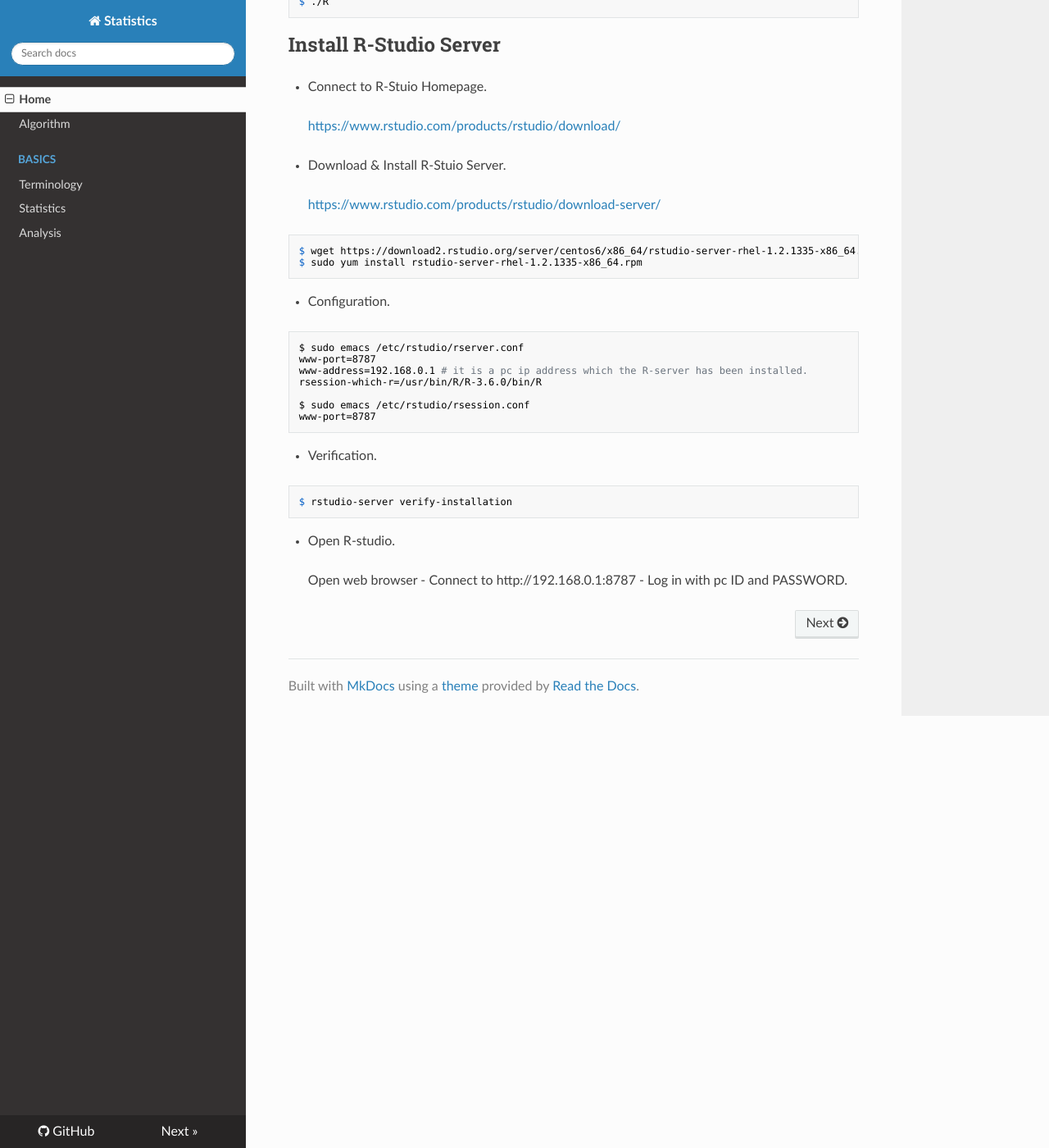
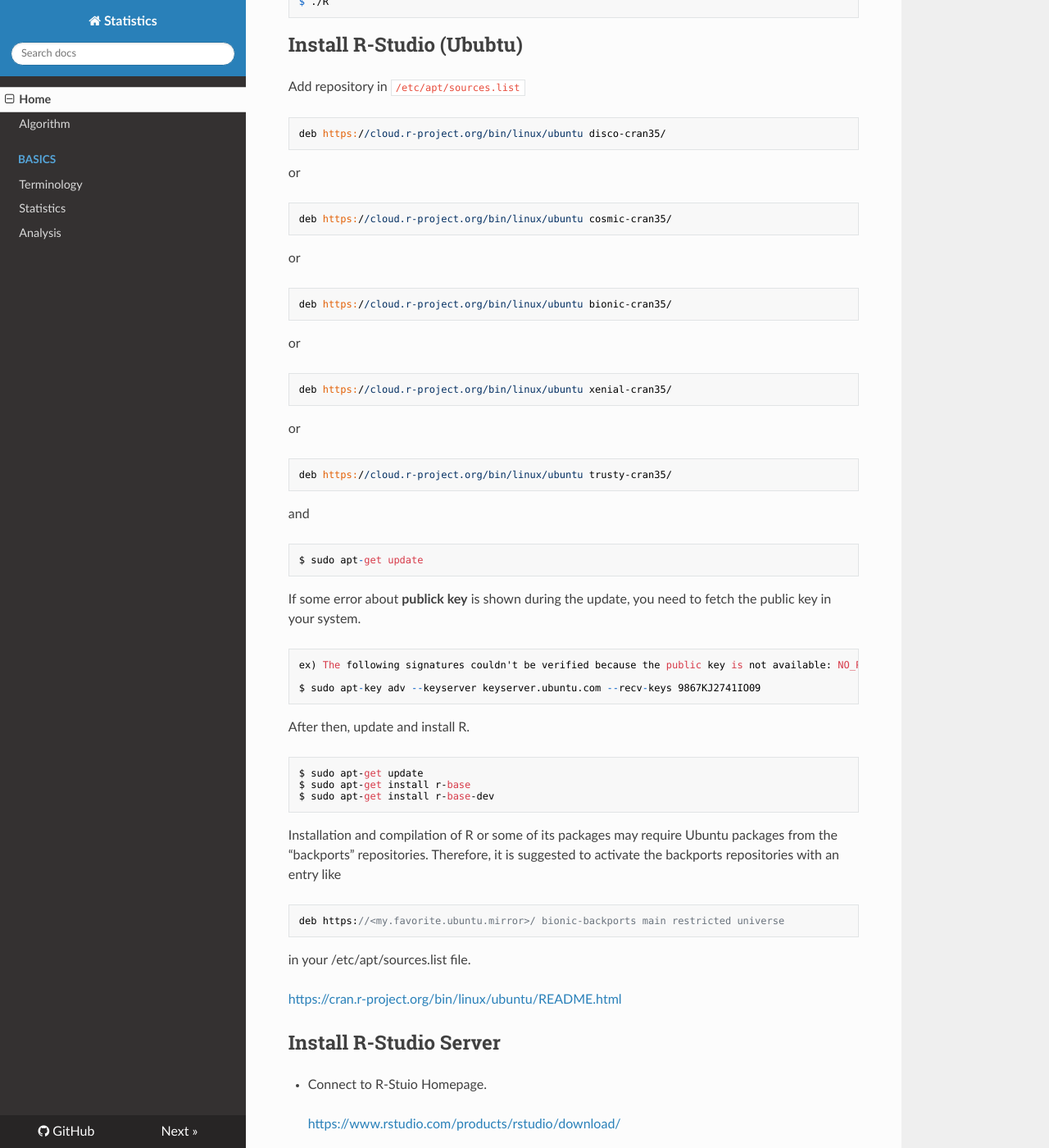
Before and after one commit to WonyoungCho/Statistics, an MkDocs documentation site: the page built from docs/index.md, in a window 1280 px wide and 1400 px high, scrolled down 1187 px. Shown: the whole window at 82% size. Built offline with MkDocs 1.6.1, drawn with Linux system fonts in a browser that asks for light colours; nearby versions of some CDN libraries; old or Windows-style settings are respelled for this version of MkDocs; some of the changed text lies outside the part shown.

Commit message:
Update index.md

````diff
--- a/docs/index.md
+++ b/docs/index.md
@@ -49,6 +49,51 @@ $ sudo yum install libcurl-devel
 $ cd /usr/bin/R/R-3.6.0/bin
 $ ./R
 ```
+
+## Install R-Studio (Ububtu)
+Add repository in `/etc/apt/sources.list`
+```
+deb https://cloud.r-project.org/bin/linux/ubuntu disco-cran35/
+```
+or
+```
+deb https://cloud.r-project.org/bin/linux/ubuntu cosmic-cran35/
+```
+or
+```
+deb https://cloud.r-project.org/bin/linux/ubuntu bionic-cran35/
+```
+or
+```
+deb https://cloud.r-project.org/bin/linux/ubuntu xenial-cran35/
+```
+or
+```
+deb https://cloud.r-project.org/bin/linux/ubuntu trusty-cran35/
+```
+and
+```
+$ sudo apt-get update
+```
+If some error about **publick key** is shown during the update, you need to fetch the public key in your system.
+```
+ex) The following signatures couldn't be verified because the public key is not available: NO_PUBKEY 9867KJ2741IO09
+
+$ sudo apt-key adv --keyserver keyserver.ubuntu.com --recv-keys 9867KJ2741IO09
+```
+After then, update and install R.
+```
+$ sudo apt-get update
+$ sudo apt-get install r-base
+$ sudo apt-get install r-base-dev
+```
+Installation and compilation of R or some of its packages may require Ubuntu packages from the “backports” repositories. Therefore, it is suggested to activate the backports repositories with an entry like
+```
+deb https://<my.favorite.ubuntu.mirror>/ bionic-backports main restricted universe
+```
+in your /etc/apt/sources.list file.
+
+<https://cran.r-project.org/bin/linux/ubuntu/README.html>
 
 
 ## Install R-Studio Server
````
Also changed, not shown: other parts of docs/index.md (+1 -1 lines).
